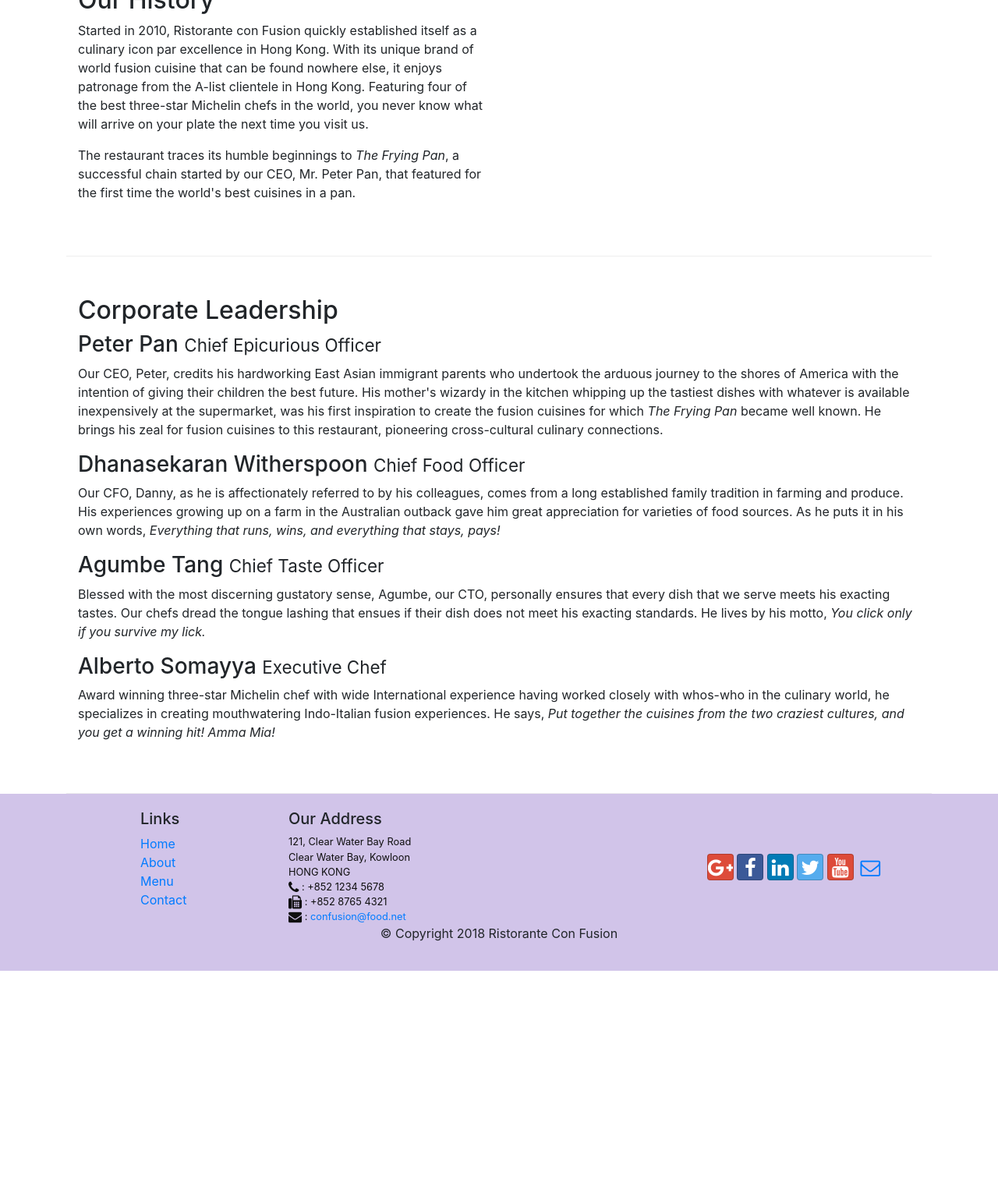
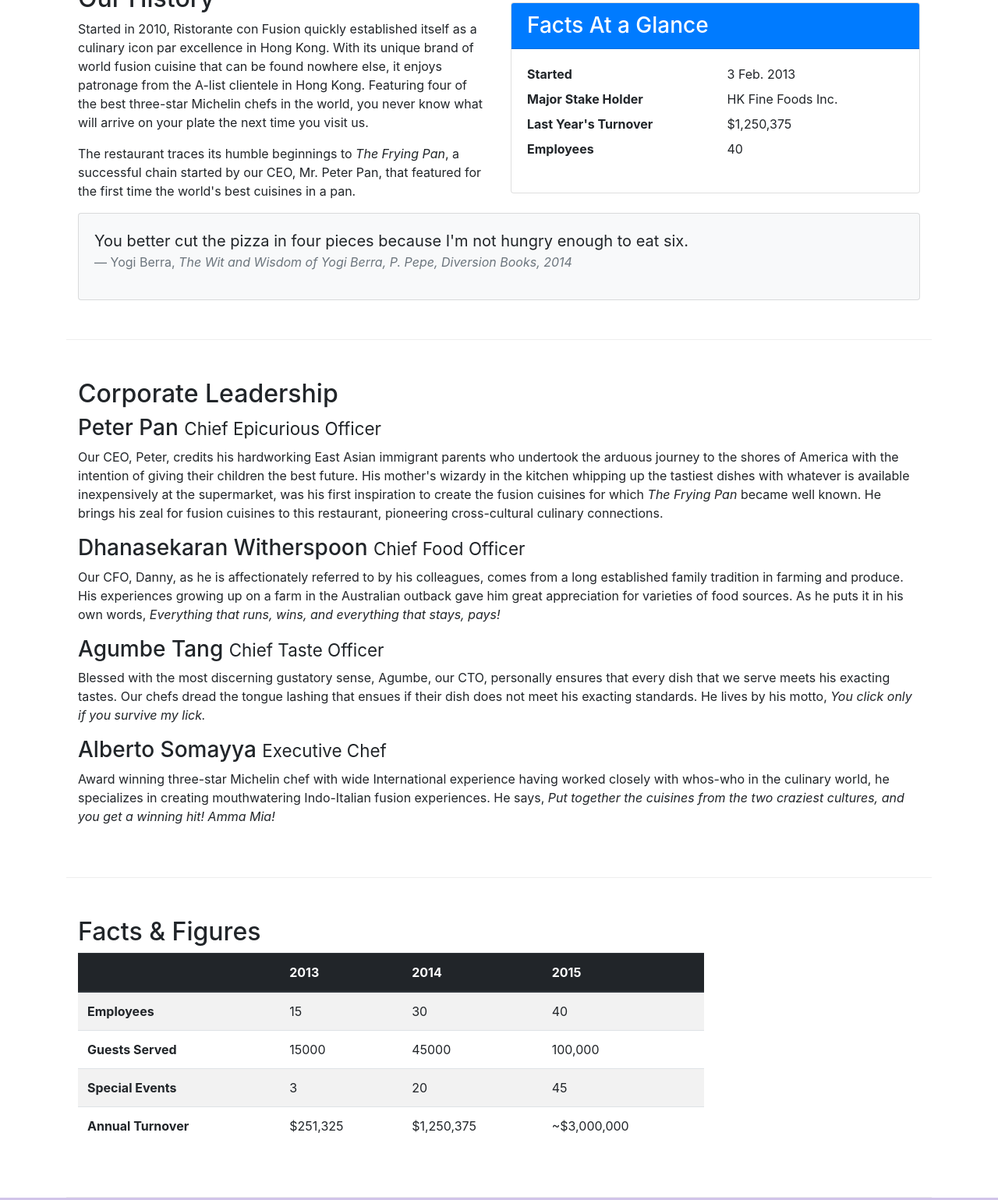
Before and after one commit to Kritika-Singhal/Confusion, a website: page aboutus.html in a window 1280 px wide. Shown: the part 536-2075 px from the top of the page at 78% size. Before the commit the page ends 1781 px from the top, so only its background shows below. Drawn offline with nearby package versions, Linux system fonts and the light colour scheme.

Commit message:
Tables and Cards

```diff
--- a/aboutus.html
+++ b/aboutus.html
@@ -67,6 +67,33 @@
                 <p>The restaurant traces its humble beginnings to <em>The Frying Pan</em>, a successful chain started by our CEO, Mr. Peter Pan, that featured for the first time the world's best cuisines in a pan.</p>
             </div>
             <div class="col-12 col-sm">
+                <div class="card">
+                    <h3 class="card-header bg-primary text-white">Facts At a Glance</h3>
+                    <div class="card-body">
+                        <dl class="row">
+                            <dt class="col-6">Started</dt>
+                            <dd class="col-6">3 Feb. 2013</dd>
+                            <dt class="col-6">Major Stake Holder</dt>
+                            <dd class="col-6">HK Fine Foods Inc.</dd>
+                            <dt class="col-6">Last Year's Turnover</dt>
+                            <dd class="col-6">$1,250,375</dd>
+                            <dt class="col-6">Employees</dt>
+                            <dd class="col-6">40</dd>
+                        </dl>
+                    </div>
+                </div>
+            </div>
+            <div class="col-12">
+                <div class="card card-body bg-light">
+                    <blockquote class="blockquote">
+                        <p class="mb-0">You better cut the pizza in four pieces because
+                            I'm not hungry enough to eat six.</p>
+                        <footer class="blockquote-footer">Yogi Berra,
+                            <cite title="Source Title">The Wit and Wisdom of Yogi Berra,
+                            P. Pepe, Diversion Books, 2014</cite>
+                        </footer>
+                    </blockquote>
+                </div>
             </div>
         </div>
 
@@ -83,6 +110,52 @@
                 <h3>Alberto Somayya <small>Executive Chef</small></h3>
                 <p class="d-none d-sm-block">Award winning three-star Michelin chef with wide International experience having worked closely with whos-who in the culinary world, he specializes in creating mouthwatering Indo-Italian fusion experiences. He says, <em>Put together the cuisines from the two craziest cultures, and you get a winning hit! Amma Mia!</em></p>
             </div>
+       </div>
+
+       <div class="row-content">
+           <div class="col-12 col-sm-9">
+               <h2>Facts &amp; Figures</h2>
+               <div class="table-responsive">
+                    <table class="table table-striped">
+                        <thead class="thead-dark">
+                            <tr>
+                                <th>&nbsp</th>
+                                <th>2013</th>
+                                <th>2014</th>
+                                <th>2015</th>
+                            </tr>
+                        </thead>
+                        <tbody>
+                            <tr>
+                                <th>Employees</th>
+                                <td>15</td>
+                                <td>30</td>
+                                <td>40</td>
+                            </tr>
+                            <tr>
+                                <th>Guests Served</th>
+                                <td>15000</td>
+                                <td>45000</td>
+                                <td>100,000</td>
+                            </tr>
+                            <tr>
+                                <th>Special Events</th>
+                                <td>3</td>
+                                <td>20</td>
+                                <td>45</td>
+                            </tr>
+                            <tr>
+                                <th>Annual Turnover</th>
+                                <td>$251,325</td>
+                                <td>$1,250,375</td>
+                                <td>~$3,000,000</td>
+                            </tr>
+                        </tbody>
+                    </table>
+                </div>
+           </div>
+           <div class="col-12 col-sm-3">
+        </div>
        </div>
 
     </div>
```
